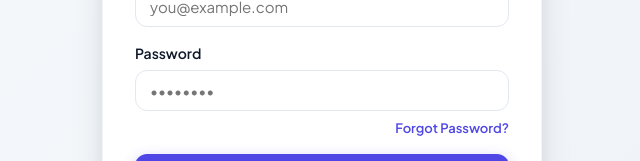
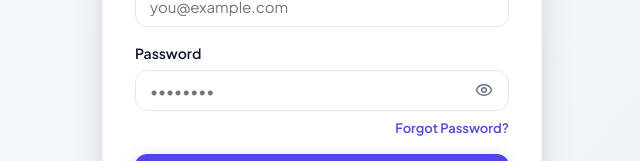
Before and after one commit to Vryon09/dtr, a React (Vite) app in the folder frontend/: page /login in a window 1280 px wide. Shown: the part 380-541 px from the top of the page, without its empty margins (318-958 px from the left). Built offline with nearby package versions, Linux system fonts and the light colour scheme; no server answers.

Commit message:
feat: password inputs toggle button

```diff
--- a/frontend/src/components/common/Input.tsx
+++ b/frontend/src/components/common/Input.tsx
@@ -1,14 +1,20 @@
-import React from 'react';
+import React, { useState } from 'react';
+import { Eye, EyeOff } from 'lucide-react';
 
 interface InputProps extends React.InputHTMLAttributes<HTMLInputElement> {
   label?: string;
   error?: string;
   helperText?: string;
+  showPasswordToggle?: boolean;
 }
 
 export const Input = React.forwardRef<HTMLInputElement, InputProps>(
-  ({ label, error, helperText, className = '', id, ...props }, ref) => {
+  ({ label, error, helperText, className = '', id, type, showPasswordToggle = true, style, ...props }, ref) => {
+    const [showPassword, setShowPassword] = useState(false);
     const inputId = id || (label ? label.toLowerCase().replace(/\s+/g, '-') : undefined);
+    const isPassword = type === 'password';
+    const computedType = isPassword ? (showPassword ? 'text' : 'password') : type;
+    const enableToggle = isPassword && showPasswordToggle;
 
     return (
       <div className="form-group">
@@ -17,13 +23,32 @@ export const Input = React.forwardRef<HTMLInputElement, InputProps>(
             {label}
           </label>
         )}
+        <div className="input-wrapper" style={{ position: 'relative', width: '100%' }}>
           <input
             ref={ref}
             id={inputId}
+            type={computedType}
             className={`form-input ${className}`}
-          style={error ? { borderColor: 'var(--danger)' } : {}}
+            style={{
+              ...(error ? { borderColor: 'var(--danger)' } : {}),
+              ...(enableToggle ? { paddingRight: '42px' } : {}),
+              ...style,
+            }}
             {...props}
           />
+          {enableToggle && (
+            <button
+              type="button"
+              className="password-toggle-btn"
+              onClick={() => setShowPassword((prev) => !prev)}
+              aria-label={showPassword ? 'Hide password' : 'Show password'}
+              title={showPassword ? 'Hide password' : 'Show password'}
+              tabIndex={-1}
+            >
+              {showPassword ? <EyeOff size={18} /> : <Eye size={18} />}
+            </button>
+          )}
+        </div>
         {error && <span className="form-error">{error}</span>}
         {!error && helperText && (
           <span style={{ fontSize: '0.813rem', color: 'var(--text-muted)' }}>{helperText}</span>
--- a/frontend/src/index.css
+++ b/frontend/src/index.css
@@ -691,6 +691,33 @@ input, textarea, select {
   margin-top: 4px;
 }
 
+.password-toggle-btn {
+  position: absolute;
+  right: 10px;
+  top: 50%;
+  transform: translateY(-50%);
+  background: transparent;
+  border: none;
+  color: var(--text-muted);
+  cursor: pointer;
+  padding: 6px;
+  display: flex;
+  align-items: center;
+  justify-content: center;
+  border-radius: var(--radius-sm, 4px);
+  transition: color var(--transition), background var(--transition);
+}
+
+.password-toggle-btn:hover {
+  color: var(--text-main);
+  background: rgba(255, 255, 255, 0.06);
+}
+
+.password-toggle-btn:focus-visible {
+  outline: 2px solid var(--primary-500, #6366f1);
+}
+
+
 /* Tables */
 .table-container {
   width: 100%;
```
Lines whose indentation alone changed are shown as unchanged.
